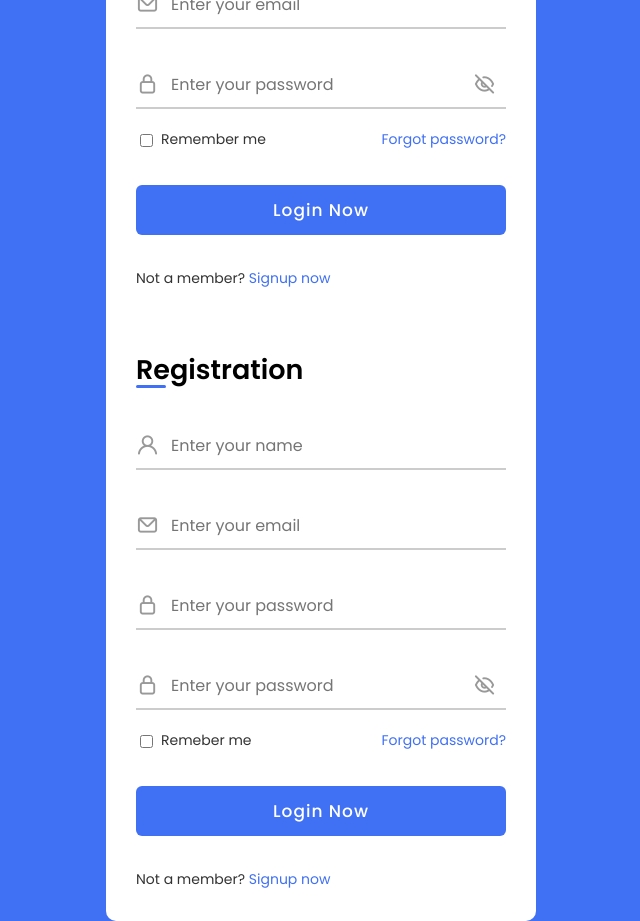
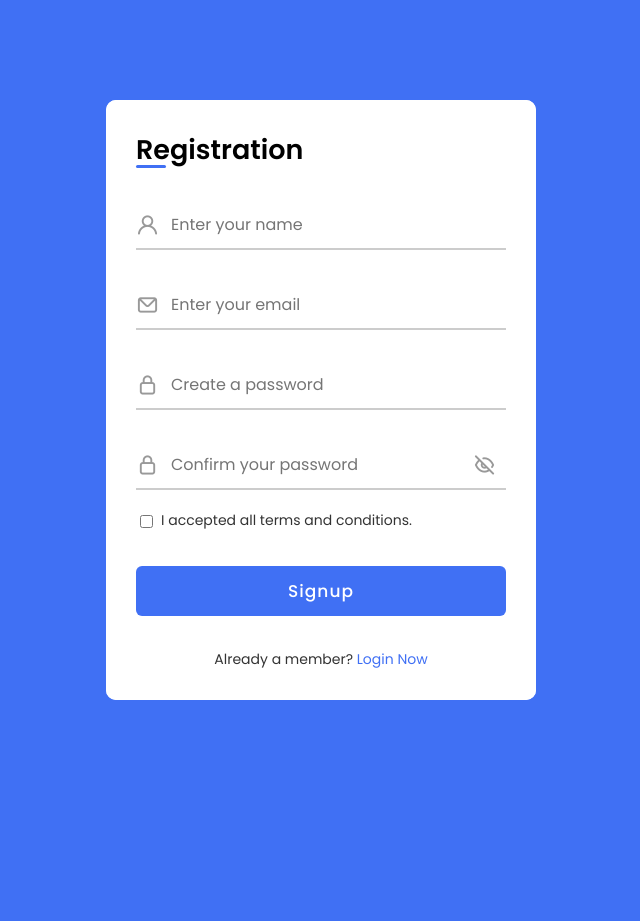
Before and after one commit to MarhlonKorb/login-page-html-css-javascript, a plain HTML site: page index.html in a window 1280 px wide. Both pictures are taken after a click on the link "Signup now". Shown: the whole page, without its empty margins (319-959 px from the left). After the commit the page ends 800 px from the top, so only its background shows below. Drawn offline with nearby package versions, Linux system fonts and the light colour scheme.

Commit message:
segundo commit

```diff
--- a/index.html
+++ b/index.html
@@ -7,7 +7,7 @@
 
     <link rel="stylesheet" href="https://unicons.iconscout.com/release/v4.0.0/css/line.css">
     <link rel="stylesheet" href="style.css">
-    <title>login & Registration Form</title>
+    <title>Login & Registration Form</title>
 
 </head>
 <body>
@@ -15,42 +15,38 @@
         <div class="forms">
              <div class="form login">
                 <span class="title">Login</span>
-
                     <form action="#">
                         <div class="input-field">
                             <input type="text" placeholder="Enter your email" required>
-                    <i class="uil uil-envelope"></i>
+                            <i class="uil uil-envelope icon"></i>
                         </div>
                         <div class="input-field">
                             <input type="password" class="password" placeholder="Enter your password" required>
                             <i class="uil uil-lock icon"></i>
                             <i class="uil uil-eye-slash showHidePw"></i>
                         </div>
-
                         <div class="checkbox-text">
                             <div class="checkbox-content">
                                 <input type="checkbox" class="checkbox" id="logCheck">
                                 <label for="logCheck" class="text">Remember me</label>
                             </div>
-
                                 <a href="#" class="text">Forgot password?</a>
                         </div>
 
                         <div class="input-field button">
-                            <input type="button" value="Login Now">
+                            <input type="button" value="Login">
                         </div>
+                    </form>
 
-                </form>
                         <div class="login-signup">
                             <span class="text">Not a member?
-                            <a href="#" class="text signup-text">Signup now</a>
+                                <a href="#" class="text signup-link">Signup now</a>
                             </span>
-                    </div>
                         </div>
                     </div>
 
              <!-- Registration form -->
-             <div class="form login">
+             <div class="form signup">
                 <span class="title">Registration</span>
 
                 <form action="#">
@@ -60,38 +56,34 @@
                 </div>
                 <div class="input-field">
                     <input type="text" placeholder="Enter your email" required>
-                    <i class="uil uil-envelope"></i>
+                    <i class="uil uil-envelope icon"></i>
                 </div>
                 <div class="input-field">
-                    <input type="password"  class="password" placeholder="Enter your password" required>
+                    <input type="password"  class="password" placeholder="Create a password" required>
                     <i class="uil uil-lock icon"></i>
                 </div>
                 <div class="input-field">
-                    <input type="password" class="password" placeholder="Enter your password" required>
+                    <input type="password" class="password" placeholder="Confirm your password" required>
                     <i class="uil uil-lock icon"></i>
                     <i class="uil uil-eye-slash showHidePw"></i>
                 </div>
 
                     <div class="checkbox-text">
                         <div class="checkbox-content">
-                            <input type="checkbox" class="checkbox" id="logCheck">
-                            <label for="logCheck" class="text">Remeber me</label>
+                            <input type="checkbox" id="termCon">
+                            <label for="termCon" class="text">I accepted all terms and conditions.</label>
                         </div>
-
-                        <a href="#" class="text">Forgot password?</a>
                     </div>
 
                     <div class="input-field button">
-                            <input type="button" value="Login Now">
+                        <input type="button" value="Signup">
                     </div>
-
                 </form>
 
                     <div class="login-signup">
-                        <span class="text">Not a member?
-                            <a href="#" class="text signup-text">Signup now</a>
+                        <span class="text">Already a member?
+                            <a href="#" class="text login-link">Login Now</a>
                         </span>
-                    </div>
                     </div>
                 </div>
              </div>
--- a/script.js
+++ b/script.js
@@ -1,6 +1,8 @@
 const container = document.querySelector(".container"),
 pwShowHide = document.querySelectorAll(".showHidePw"),
-pwFields = document.querySelectorAll(".password");
+pwFields = document.querySelectorAll(".password"),
+signUp = document.querySelector(".signup-link"),
+login = document.querySelector(".login-link");
 
 //js code to show/hide password and change icon
 
@@ -9,9 +11,24 @@ pwShowHide.forEach(eyeIcon => {
         pwFields.forEach(pwFields => {
             if(pwFields.type ="password"){
                 pwFields.type = "text";
+
+                pwShowHide.forEach(icon => {
+                    icon.classList.replace("uil-eye-slash","uil-eye");
+                })
             } else {
                 pwFields.type = "password";
+
+                pwShowHide.forEach(icon => {
+                    icon.classList.replace("uil-eye","uil-eye-slash");
+                })
             }
         })
     })
 })
+
+signUp.addEventListener("click", () => {
+    container.classList.add("active");
+});
+login.addEventListener("click", () => {
+    container.classList.remove("active");
+})
--- a/style.css
+++ b/style.css
@@ -22,10 +22,43 @@ body{
     background: #fff;
     border-radius: 10px;
     box-shadow: 0 5px 10px rgba(0, 0, 0, 0);
+    overflow: hidden;
+    margin: 0 20px;
+}
+
+.container .forms{
+    display: flex;
+    align-items: center;
+    height: 440px;
+    width: 200%;
+    transition: height 0.2s ease;
 }
 
 .container .form{
+    width: 50%;
     padding: 30px;
+    background-color: #fff;
+    transition: margin-left 0.18s ease, opacity 0.15s ease;
+}
+
+.container.active .login{
+    margin-left: -50%;
+    opacity: 0;
+    transition: margin-left 0.18s ease, opacity 0.15s;
+}
+
+.container .signup{
+    opacity: 0;
+    transition: opacity 0.09s ease;
+}
+
+.container.active .signup{
+    opacity: 1;
+    transition: opacity 0.2s ease;
+}
+
+.container.active .forms{
+    height: 600px;
 }
 
 .container .form .title{
@@ -75,6 +108,7 @@ body{
     transform: translateY(-50%);
     color: #999;
     font-size: 23px;
+    transition: all 0.2s ease;
 }
 
 .input-field input:is(:focus, :valid) ~ i {
@@ -93,6 +127,7 @@ body{
 
 .form .checkbox-text{
     display: flex;
+    align-items: center;
     justify-content: space-between;
     margin-top: 20px;
 }
@@ -137,8 +172,11 @@ body{
     transition: all 0.3s ease;
 }
 
+.button input:hover{
+    background-color: #265df2;
+}
 
 .form .login-signup{
     margin-top: 30px;
-    text-align: cente0r;
+    text-align: center;
 }
```
Lines whose indentation alone changed are shown as unchanged.
